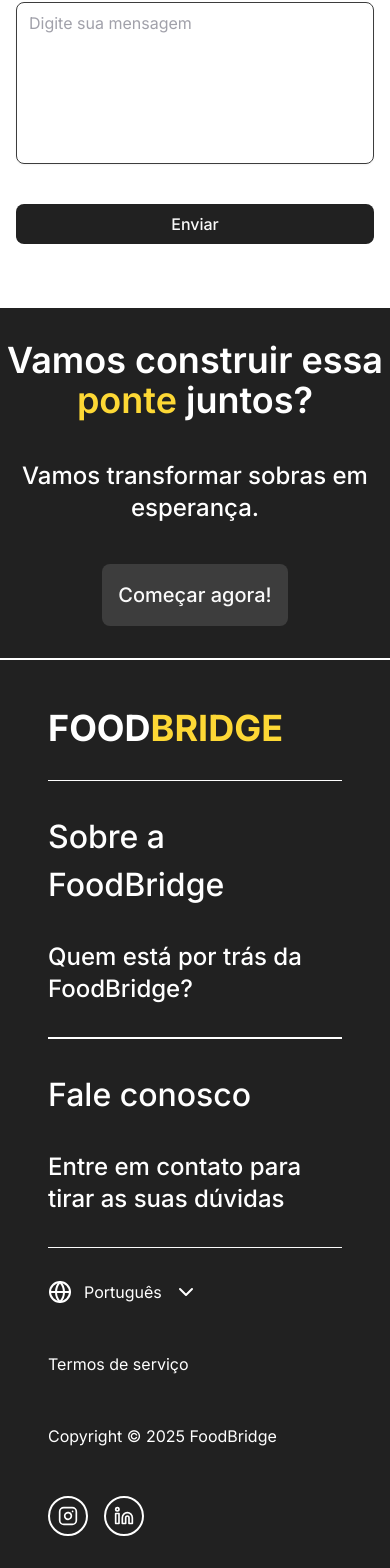
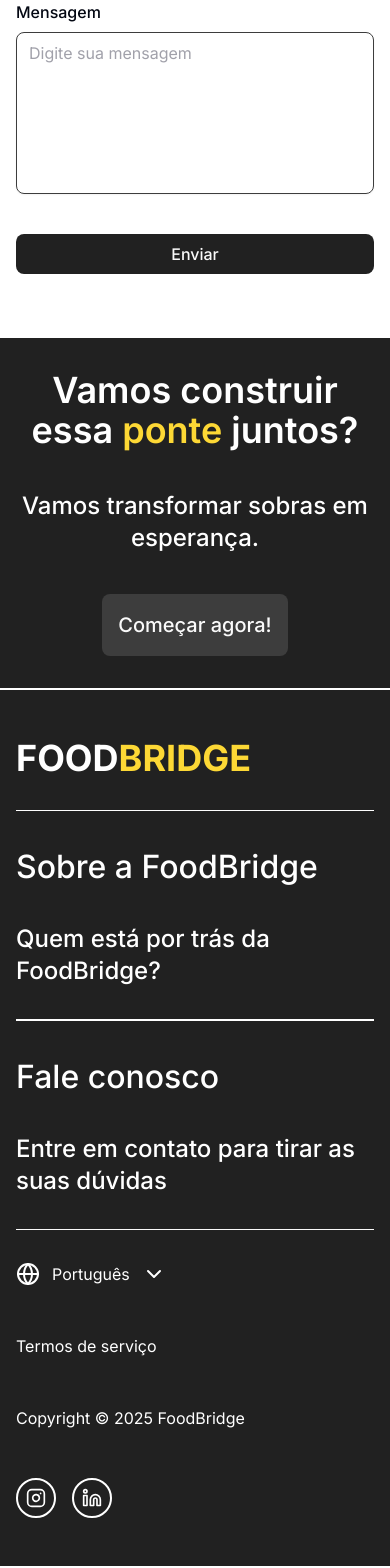
Before and after one commit to fb-FoodBridge/FB-FrontEnd, a React (Vite) app: page / in a window 390 px wide. Shown: the part 5605-7173 px from the top of the page. Built offline with nearby package versions, Linux system fonts and the light colour scheme; no server answers.

Commit message:
feat: added w-full in about section to avoid errors of responsiveness

```diff
--- a/src/components/Footer/index.tsx
+++ b/src/components/Footer/index.tsx
@@ -2,7 +2,7 @@
 
 export default function Footer() {
   return (
-    <footer className="flex flex-col items-start justify-between p-12 bg-[#212121] text-white gap-8">
+    <footer className="flex flex-col items-start justify-between py-12 px-4 bg-[#212121] text-white gap-8">
       <div className="flex flex-col xl:flex-row justify-between w-full">
         <h4 className="font-bold text-white text-4xl mb-8 xl:mb-0">
           FOOD<span className="text-[#FDD835]">BRIDGE</span>
--- a/src/template/LandingPage/AboutSection/index.tsx
+++ b/src/template/LandingPage/AboutSection/index.tsx
@@ -3,7 +3,7 @@
 
 export default function AboutSection() {
   return (
-    <section id="about" className="max-w-[1440px] flex flex-col gap-10 xl:px-12 xl:py-8 py-16 px-4 md:px-6">
+    <section id="about" className="max-w-[1440px] w-full flex flex-col gap-10 xl:px-12 xl:py-8 py-16 px-4 md:px-6">
       <h2 className="text-5xl text-center font-medium">
         Sobre a{" "}
         <span className="font-semibold text-5xl">
--- a/src/template/LandingPage/CtaSection/index.tsx
+++ b/src/template/LandingPage/CtaSection/index.tsx
@@ -2,7 +2,7 @@
 
 export default function CtaSection() {
   return (
-    <section className="bg-[#212121] py-8 flex flex-col items-center justify-center w-full  border-b-2 border-white text-center gap-10">
+    <section className="bg-[#212121] py-8 px-4 flex flex-col items-center justify-center w-full  border-b-2 border-white text-center gap-10">
       <h2 className="text-white text-4xl md:text-5xl font-semibold">
         Vamos construir essa <span className="text-[#FDD835]">ponte</span>{" "}
         juntos?
```
